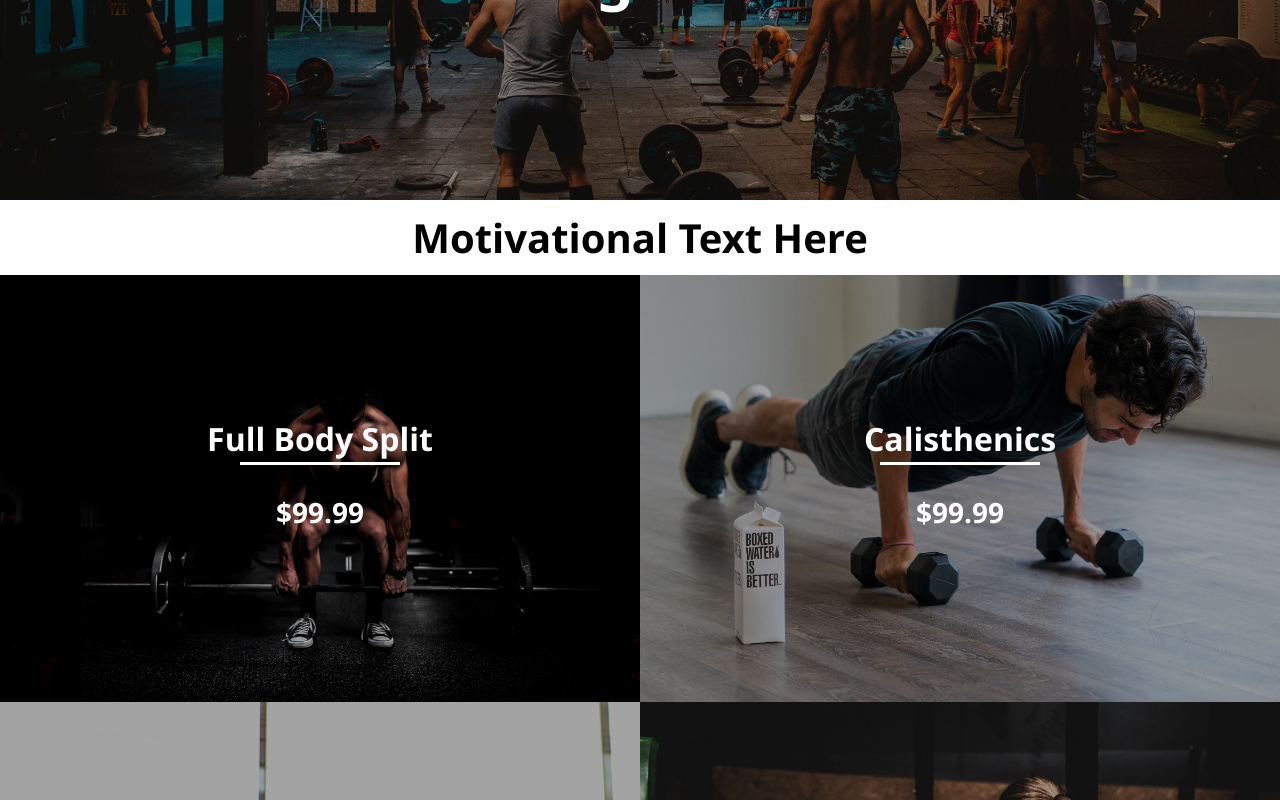
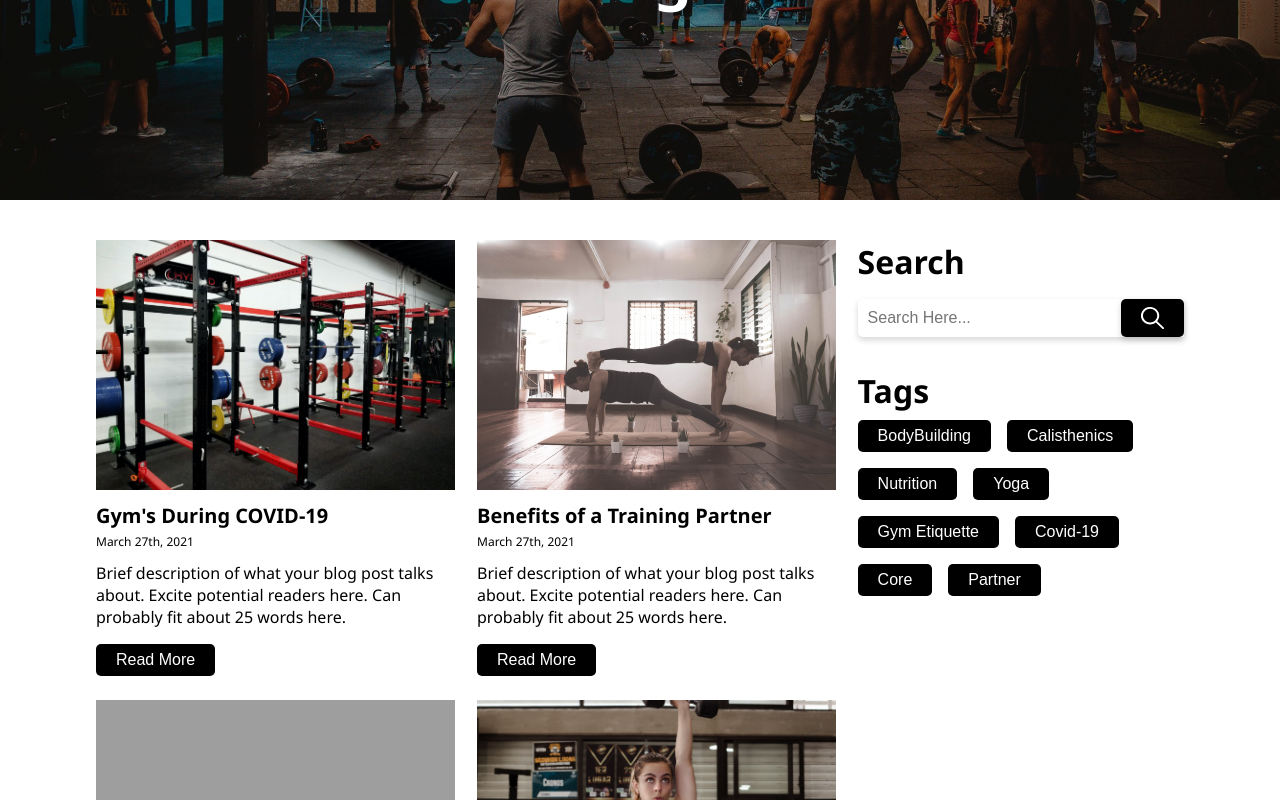
Before and after one commit to ZayneTech/Fitness-Template, a React (Create React App) app: page / in a window 1280 px wide. Shown: the part 300-1100 px from the top of the page. Built offline with nearby package versions, Linux system fonts and the light colour scheme; grey boxes are pictures that could not be loaded.

Commit message:
Blogs Archive Page Added

```diff
--- a/src/App.css
+++ b/src/App.css
@@ -95,7 +95,7 @@ body {
   background-color: var(--clr-secondary);
 }
 
-.img-overlay-dark, .img-overlay-light {
+.img-overlay-dark, .img-overlay-light, .img-overlay-darkest {
   width: 100%;
   height: 100%;
   position: absolute;
@@ -107,6 +107,10 @@ body {
 
 .img-overlay-dark {
   background-color: rgba(0, 0, 0, .2);
+}
+
+.img-overlay-darkest {
+  background-color: rgba(0, 0, 0, .4);
 }
 
 img {
--- a/src/App.js
+++ b/src/App.js
@@ -4,12 +4,13 @@ import Homepage from './routes/homepage';
 import About from './routes/about';
 import AllPrograms from './routes/all-programs';
 import './App.css';
+import BlogArchive from './routes/blogs-archive';
 
 function App() {
   return (
     <div className="App">
       <ScrollProvider>
-          <AllPrograms />
+          <BlogArchive />
       </ScrollProvider>
     </div>
   );
--- a/src/assets/stylesheets/about.css
+++ b/src/assets/stylesheets/about.css
@@ -201,7 +201,7 @@
 @media only screen and (min-width: 1000px) {
 
     .about {
-        margin: 1rem auto
+        margin: 1rem auto;
     }
       /* Client Testimonials */
       .testimonials {
--- a/src/assets/stylesheets/blog.css
+++ b/src/assets/stylesheets/blog.css
@@ -0,0 +1,141 @@
+#Blogs-hero {
+    background: url('../images/gym-overview-opt.jpg');
+    background-size: cover;
+    background-position: 50% 50%;
+}
+
+.flex-content {
+    flex-direction: column-reverse;
+    margin: 1.5rem 1.25rem;
+}
+
+.aside-content {
+    width: 100%;
+    margin-bottom: 2rem;
+}
+
+.search-div {
+    width: 100%;
+    margin-bottom: 1rem;
+}
+
+.search {
+    display: flex;
+    width: 100%;
+    margin: 1rem auto;
+    position: relative;
+}
+
+.search input {
+    width: 100%;
+    padding: 10px;
+    border: transparent;
+    border-top-left-radius: 5px;
+    border-bottom-left-radius: 5px;
+    box-shadow: var(--bx-shadow);
+}
+
+.search button {
+    position: absolute;
+    right: 0;
+    height: 100%;
+    box-shadow: var(--bx-shadow);
+}
+
+.blogs-section {
+    width: 100%;
+}
+
+.blog-post {
+    margin-bottom: 2.5rem;
+}
+
+.blog-post header {
+    margin-top: .5rem;
+    margin-bottom: -.25rem;
+}
+
+.blog-post header h3 {
+    margin-bottom: -.5rem;
+}
+
+.blog-post header p {
+    font-size: .75rem;
+    font-weight: normal;
+}
+
+.blog-content {
+    width: 100%;
+}
+
+.blog-content p {
+    font-size: 1rem;
+    font-weight: var(--fw-semi-bold);
+}
+
+@media only screen and (min-width: 550px) {
+
+    .flex-content {
+        width: 80%;
+        margin: 1.5rem auto;
+    }
+}
+
+@media only screen and (min-width: 768px) {
+
+    .flex-content {
+        width: 85%;
+        flex-direction: row;
+        justify-content: space-between;
+        margin: 2.5rem auto;
+    }
+
+    .blogs-section {
+        width: 60%;
+    }
+
+    .aside-content {
+        width: 35%;
+    }
+
+    .aside-content button {
+        font-size: clamp(.75rem, 1.5vw , 1rem);
+    }
+
+}
+
+@media only screen and (min-width: 1000px) {
+    .blogs-section {
+        width: 68%;
+        display: flex;
+        flex-direction: row;
+        justify-content: space-between;
+        flex-wrap: wrap;
+    }
+
+    .blog-post {
+        width: 48.5%;
+        margin-bottom: 1.5rem;
+    }
+
+    .blog-post img {
+        width: 100%;
+        height: 250px;
+    }
+
+    .blog-post header{
+        margin-top: .75rem;
+    }
+
+    .aside-content {
+        width: 30%;
+    }
+
+    .aside-content h2 {
+        font-size: clamp(1.25rem, 2.5vw, 2.5rem);
+    }
+
+    .search-div {
+        margin-bottom: 2rem;
+    }
+}
--- a/src/routes/blogs-archive.js
+++ b/src/routes/blogs-archive.js
@@ -1,10 +1,115 @@
 import React from 'react';
+import Navbar from '../components/navbar';
+import SecondaryHero from '../components/secondary-hero';
+import '../assets/stylesheets/blog.css';
+import Footer from '../components/footer';
+import gym from '../assets/images/squat-racks-opt.jpg'
+import partnerPushup from '../assets/images/partner-pushup-opt.jpg'
+import yoga from '../assets/images/outdoor-yoga.jpg'
+import powerSnatch from '../assets/images/dumbbell-power-snatch-opt.jpg';
+import search from '../assets/svgs/search.svg';
 
 
 
 const BlogArchive = () => {
     return(
-        <div></div>
+        <div className="container">
+            <Navbar />
+
+            <main>
+                <SecondaryHero thePage='Blogs' />
+                <section className="flex flex-content"> {/*Make into a global class*/}
+
+                    <seciton className="blogs-section">
+                        <div className="blog-post">
+                            <img src={gym}/>
+                            <header>
+                                <h3>Gym's During COVID-19</h3>
+                                <p>March 27th, 2021</p>
+                            </header>
+
+                            <div className="blog-content">
+                                <p>Brief description of what your blog post talks about.
+                                Excite potential readers here. Can probably fit about 25 words here.
+                                </p>
+                            </div>
+                            <button className="button">Read More</button>
+                        </div>
+
+                        <div className="blog-post">
+                            <img  src={partnerPushup}/>
+                            <header>
+                                <h3>Benefits of a Training Partner</h3>
+                                <p>March 27th, 2021</p>
+                            </header>
+
+                            <div>
+                                <p>Brief description of what your blog post talks about.
+                                Excite potential readers here. Can probably fit about 25 words here.
+                                </p>
+                            </div>
+                            <button className="button">Read More</button>
+                        </div>
+
+                        <div className="blog-post">
+                            <img  src={yoga}/>
+                            <header>
+                                <h3>Yoga for Health</h3>
+                                <p>March 27th, 2021</p>
+                            </header>
+
+                            <div>
+                                <p>Brief description of what your blog post talks about.
+                                Excite potential readers here. Can probably fit about 25 words here.
+                                </p>
+                            </div>
+                            <button className="button">Read More</button>
+                        </div>
+
+                        <div className="blog-post">
+                            <img  src={powerSnatch}/>
+                            <header>
+                                <h3>Why Women Should do BodyBuilding</h3>
+                                <p>March 27th, 2021</p>
+                            </header>
+
+                            <div>
+                                <p>
+                                Brief description of what your blog post talks about.
+                                Excite potential readers here. Can probably fit about 25 words here.
+                                </p>
+                            </div>
+                            <button className="button">Read More</button>
+                        </div>
+
+                    </seciton>
+
+                    <aside className="aside-content">
+                        <div className="search-div">
+                            <h2>Search</h2>
+                            <div className="search">
+                                <input type="text" placeholder="Search Here..."/>
+                                <button className="button"><img src={search}/></button>
+                            </div>
+                        </div>
+
+                        <div className="tags">
+                            <h2>Tags</h2>
+                            <button className="button">BodyBuilding</button>
+                            <button className="button">Calisthenics</button>
+                            <button className="button">Nutrition</button>
+                            <button className="button">Yoga</button>
+                            <button className="button">Gym Etiquette</button>
+                            <button className="button">Covid-19</button>
+                            <button className="button">Core</button>
+                            <button className="button">Partner</button>
+                        </div>
+                    </aside>
+                </section>
+            </main>
+
+            <Footer />
+        </div>
     )
 }
 
```
Also changed, not shown: src/assets/images/marker.png (deleted), src/assets/svgs/search.svg (added).
